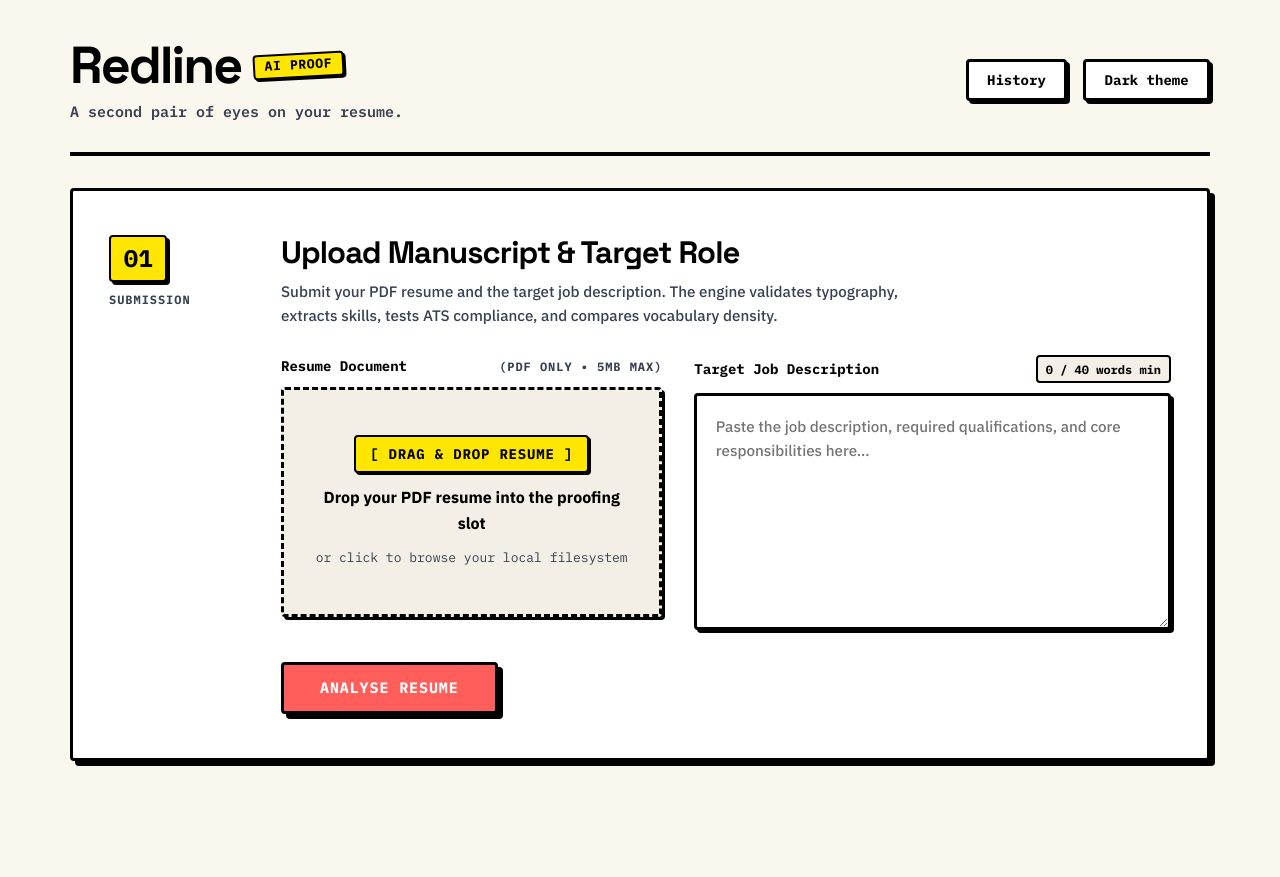
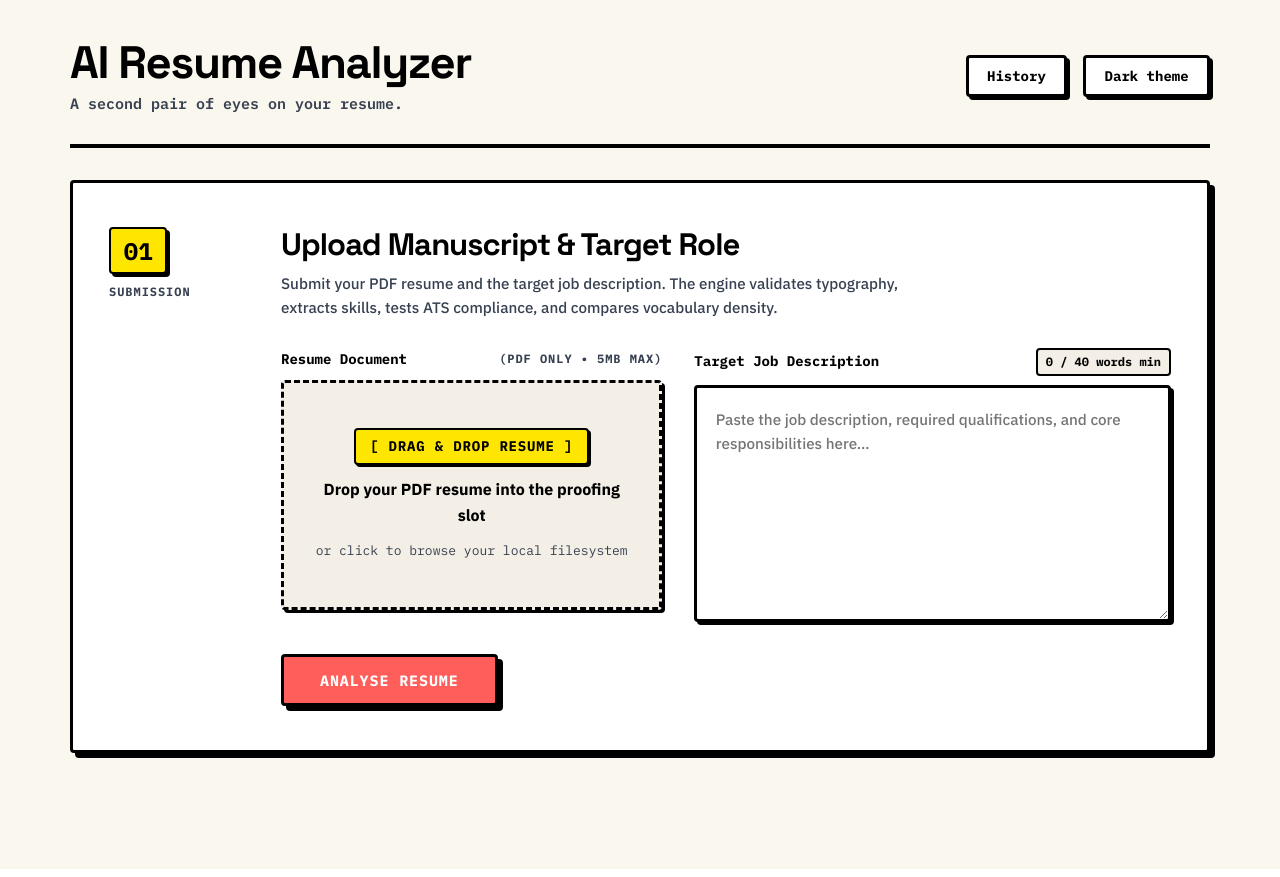
Before and after one commit to Raktik31/ai-resume-analyzer, a Flask app: page / in a window 1280 px wide. Run offline with Flask 3, Linux system fonts and the light colour scheme.

Commit message:
feat: rename to AI Resume Analyzer and fix coverage bars UI

```diff
--- a/static/css/style.css
+++ b/static/css/style.css
@@ -36,6 +36,15 @@
   --accent-purple: #C084FC;    /* Electric Lavender */
   --danger: #FF4D4D;           /* Alert Red (Missing / Critical) */
   --warning: #FBBF24;          /* Vivid Amber (Warning) */
+
+  /* Palette Status Variables */
+  --good: #2F6B4F;
+  --warn: #A27B1E;
+  --bad: #A63A2B;
+  --rule: #CFC8B6;
+  --badge-pass: var(--accent-green);
+  --badge-warn: var(--accent-yellow);
+  --badge-fail: var(--primary);
 
   /* Typography */
   --font-display: "Space Grotesk", "IBM Plex Sans", -apple-system, sans-serif;
@@ -179,29 +197,12 @@ a:focus-visible, button:focus-visible, input:focus-visible, textarea:focus-visib
 }
 
 .masthead-title {
-  font-size: clamp(2.25rem, 1.8rem + 2vw, 3.25rem);
+  font-size: clamp(1.85rem, 1.4rem + 1.8vw, 3rem);
   font-weight: 800;
-  letter-spacing: -0.04em;
+  letter-spacing: -0.03em;
+  line-height: 1.15;
   color: var(--text);
-  display: inline-flex;
-  align-items: center;
-  gap: 0.75rem;
-}
-
-.masthead-title::after {
-  content: "AI PROOF";
-  font-family: var(--font-mono);
-  font-size: 0.8125rem;
-  font-weight: 800;
-  padding: 0.2rem 0.6rem;
-  background-color: var(--accent-yellow);
-  color: #000000;
-  border: var(--border-thin);
-  box-shadow: 2px 2px 0px var(--border-color);
-  border-radius: var(--radius);
-  letter-spacing: 0.05em;
-  transform: rotate(-3deg);
-  vertical-align: middle;
+  margin: 0;
 }
 
 .masthead-tagline {
--- a/static/js/app.js
+++ b/static/js/app.js
@@ -1,5 +1,5 @@
 /**
- * Redline - Core Frontend Application Controller
+ * AI Resume Analyzer - Core Frontend Application Controller
  * Handles file drop, live validation, asynchronous analysis, Chart.js visualization,
  * theme management, and rendering of all manuscript sections.
  */
@@ -22,19 +22,21 @@ const PROGRESS_PHRASES = [
 ];
 
 // Document Ready
+if (typeof document !== "undefined") {
   document.addEventListener("DOMContentLoaded", () => {
     initTheme();
     initFormInteractions();
     initHistoryControls();
     initReportControls();
   });
+}
 
 /* --------------------------------------------------------------------------
    Theme Management (Light / Dark Mode, respects prefers-color-scheme)
    -------------------------------------------------------------------------- */
 function initTheme() {
   const themeToggle = document.getElementById("theme-toggle");
-  const storedTheme = localStorage.getItem("redline_theme");
+  const storedTheme = localStorage.getItem("ai-resume-analyzer-theme");
   const prefersDark = window.matchMedia("(prefers-color-scheme: dark)").matches;
 
   const currentTheme = storedTheme || (prefersDark ? "dark" : "light");
@@ -46,7 +48,7 @@ function initTheme() {
       const active = document.documentElement.getAttribute("data-theme");
       const next = active === "dark" ? "light" : "dark";
       document.documentElement.setAttribute("data-theme", next);
-      localStorage.setItem("redline_theme", next);
+      localStorage.setItem("ai-resume-analyzer-theme", next);
       updateThemeButtonLabel(next);
       // Re-render chart if active so palette updates
       if (currentAnalysisData && currentAnalysisData.match) {
@@ -57,7 +59,7 @@ function initTheme() {
 
   // Listen for system OS changes if user hasn't explicitly set preference
   window.matchMedia("(prefers-color-scheme: dark)").addEventListener("change", (e) => {
-    if (!localStorage.getItem("redline_theme")) {
+    if (!localStorage.getItem("ai-resume-analyzer-theme")) {
       const next = e.matches ? "dark" : "light";
       document.documentElement.setAttribute("data-theme", next);
       updateThemeButtonLabel(next);
@@ -159,7 +161,7 @@ function initFormInteractions() {
 
     // Client-side MIME validation (if reported by browser)
     if (file.type && file.type !== "application/pdf" && file.type !== "application/x-pdf") {
-      showStatusMessage(`Invalid file type (${file.type}). Redline only accepts PDF documents.`, "error");
+      showStatusMessage(`Invalid file type (${file.type}). AI Resume Analyzer only accepts PDF documents.`, "error");
       fileInput.value = "";
       return;
     }
@@ -382,18 +384,28 @@ function renderSkillsSection(skills) {
   if (barsContainer && skills.coverage_by_category) {
     barsContainer.innerHTML = "";
     Object.entries(skills.coverage_by_category).forEach(([category, data]) => {
+      const total = Number(data.jd_count) || 0;
+      const resumeCount = Number(data.resume_count) || 0;
+
       // Only display categories relevant to the JD or resume
-      if (data.jd_count > 0 || data.resume_count > 0) {
+      if (total > 0 || resumeCount > 0) {
         const row = document.createElement("div");
         row.className = "bar-row";
 
-        const pct = Math.round(data.ratio * 100);
+        const matched = Number(data.matched_count) || 0;
+        const cov = computeBarCoverage(matched, total, category);
+
         row.innerHTML = `
-          <div class="bar-label">${escapeHtml(category)}</div>
-          <div class="thin-track">
-            <div class="thin-fill" style="width: ${pct}%;"></div>
+          <div class="bar-label" title="${escapeHtml(category)}">${escapeHtml(category)}</div>
+          <div class="thin-track ${cov.stateClass}"
+               role="progressbar"
+               aria-valuenow="${cov.ariaValueNow}"
+               aria-valuemin="0"
+               aria-valuemax="100"
+               aria-label="${escapeHtml(cov.ariaLabel)}">
+            <div class="thin-fill ${cov.stateClass}" style="width: ${cov.widthPct}%; background-color: ${cov.colorVar};"></div>
           </div>
-          <div class="bar-val">${data.matched_count}/${data.jd_count || data.resume_count}</div>
+          <div class="bar-val ${cov.stateClass}">${cov.countText}</div>
         `;
         barsContainer.appendChild(row);
       }
@@ -404,23 +416,110 @@ function renderSkillsSection(skills) {
   renderCategoryChart(skills.coverage_by_category);
 }
 
-// Exactly one Chart.js visual (Neobrutalist horizontal bars with bold borders)
+/**
+ * Compute progress bar coverage attributes and styles.
+ *
+ * Requirements:
+ * - matched / total * 100
+ * - If total is 0: show empty bar (0% width) and count "n/a", never 100%
+ * - Colors: 0% = --bad, under 50% = --warn, 50% and over = --good
+ * - Minimum visible tick only if matched > 0 and width would be under 3%
+ * - ARIA attributes: role="progressbar", aria-valuenow, aria-valuemin="0", aria-valuemax="100",
+ *   and aria-label like "Core Concepts: 0 of 2 skills matched"
+ */
+function computeBarCoverage(matched, total, categoryName) {
+  const m = Number(matched) || 0;
+  const t = Number(total) || 0;
+
+  if (t <= 0) {
+    return {
+      ratio: 0,
+      pct: 0,
+      widthPct: 0,
+      countText: "n/a",
+      stateClass: "state-na",
+      colorVar: "var(--text-muted)",
+      ariaValueNow: 0,
+      ariaLabel: `${categoryName}: n/a (0 skills required)`
+    };
+  }
+
+  const rawRatio = m / t;
+  const pct = Math.round(rawRatio * 100);
+  let widthPct = rawRatio * 100;
+
+  // Add a minimum visible tick only if matched > 0 and width would be under 3%
+  if (m > 0 && widthPct > 0 && widthPct < 3) {
+    widthPct = 3;
+  }
+  widthPct = Math.max(0, Math.min(100, widthPct));
+
+  let stateClass = "state-good";
+  let colorVar = "var(--good)";
+
+  if (pct === 0) {
+    stateClass = "state-bad";
+    colorVar = "var(--bad)";
+  } else if (pct < 50) {
+    stateClass = "state-warn";
+    colorVar = "var(--warn)";
+  } else {
+    stateClass = "state-good";
+    colorVar = "var(--good)";
+  }
+
+  return {
+    ratio: rawRatio,
+    pct: pct,
+    widthPct: widthPct,
+    countText: `${m}/${t}`,
+    stateClass: stateClass,
+    colorVar: colorVar,
+    ariaValueNow: pct,
+    ariaLabel: `${categoryName}: ${m} of ${t} skills matched`
+  };
+}
+
+if (typeof window !== "undefined") {
+  window.computeBarCoverage = computeBarCoverage;
+}
+
+// Exactly one Chart.js visual (Horizontal flat bars matching the category bars)
 function renderCategoryChart(categoryData) {
   const canvas = document.getElementById("category-chart");
   if (!canvas || !window.Chart || !categoryData) return;
 
   const isDark = document.documentElement.getAttribute("data-theme") === "dark";
   const textColor = isDark ? "#FFFFFF" : "#000000";
-  const barBg = isDark ? "#4ADE80" : "#A3E635";
+  const gridColor = isDark ? "#282830" : "#E2DDD2";
   const barBorder = isDark ? "#FFFFFF" : "#000000";
-  const gridColor = isDark ? "#282830" : "#E2DDD2";
+
+  // Existing palette colors: 0% = --bad, under 50% = --warn, 50%+ = --good
+  const colorBad = isDark ? "#E07A6B" : "#A63A2B";
+  const colorWarn = isDark ? "#D9B24C" : "#A27B1E";
+  const colorGood = isDark ? "#6FBF9A" : "#2F6B4F";
 
   const categories = Object.keys(categoryData).filter(c => {
     const d = categoryData[c];
-    return d.jd_count > 0 || d.resume_count > 0;
+    return (Number(d.jd_count) || 0) > 0 || (Number(d.resume_count) || 0) > 0;
   });
 
-  const ratios = categories.map(c => Math.round(categoryData[c].ratio * 100));
+  const computedItems = categories.map(cat => {
+    const d = categoryData[cat];
+    const total = Number(d.jd_count) || 0;
+    const matched = Number(d.matched_count) || 0;
+    return {
+      category: cat,
+      ...computeBarCoverage(matched, total, cat)
+    };
+  });
+
+  const ratios = computedItems.map(item => item.pct);
+  const barColors = computedItems.map(item => {
+    if (item.countText === "n/a" || item.pct === 0) return colorBad;
+    if (item.pct < 50) return colorWarn;
+    return colorGood;
+  });
 
   if (categoryChartInstance) {
     categoryChartInstance.destroy();
@@ -434,11 +533,11 @@ function renderCategoryChart(categoryData) {
       datasets: [{
         label: "Skill Coverage (%)",
         data: ratios,
-        backgroundColor: barBg,
+        backgroundColor: barColors,
         borderColor: barBorder,
-        borderWidth: 2.5,
+        borderWidth: 1.5,
         borderRadius: 2,
-        barThickness: 16,
+        barThickness: 14,
       }]
     },
     options: {
@@ -458,7 +557,13 @@ function renderCategoryChart(categoryData) {
           padding: 10,
           cornerRadius: 3,
           callbacks: {
-            label: (ctx) => `  Coverage: ${ctx.raw}%`
+            label: (ctx) => {
+              const item = computedItems[ctx.dataIndex];
+              if (item.countText === "n/a") {
+                return `  Coverage: n/a (0 required in job description)`;
+              }
+              return `  Coverage: ${item.pct}% (${item.countText} matched)`;
+            }
           }
         }
       },
@@ -468,7 +573,7 @@ function renderCategoryChart(categoryData) {
           max: 100,
           grid: {
             color: gridColor,
-            lineWidth: 1.5,
+            lineWidth: 1,
             drawBorder: true,
           },
           ticks: {
@@ -802,3 +907,5 @@ function escapeHtml(str) {
 function escapeRegExp(string) {
   return string.replace(/[.*+?^${}()|[\]\\]/g, "\\$&");
 }
+
+export { computeBarCoverage };
--- a/static/js/history.js
+++ b/static/js/history.js
@@ -1,9 +1,9 @@
 /**
- * Redline - Analysis History Manager (localStorage)
+ * AI Resume Analyzer - Analysis History Manager (localStorage)
  * Saves analysis results (never resume file/PDF), enables viewing, restoring, and deleting history.
  */
 
-const HISTORY_STORAGE_KEY = "redline_analysis_history";
+const HISTORY_STORAGE_KEY = "ai-resume-analyzer-history";
 const MAX_HISTORY_ITEMS = 25;
 
 export function getHistory() {
@@ -21,7 +21,7 @@ export function saveToHistory(analysisResult) {
 
   const history = getHistory();
   const newItem = {
-    id: "redline_" + Date.now(),
+    id: "analyzer_" + Date.now(),
     timestamp: analysisResult.timestamp || new Date().toISOString(),
     filename: analysisResult.metadata?.filename || "Resume",
     score: analysisResult.match?.overall_score ?? 0,
--- a/static/js/report.js
+++ b/static/js/report.js
@@ -1,5 +1,5 @@
 /**
- * Redline - Editorial Report Generator & Export Utilities
+ * AI Resume Analyzer - Editorial Report Generator & Export Utilities
  * Produces structured Markdown / Plain Text proofing desk reports and triggers print.
  */
 
@@ -16,7 +16,7 @@ export function buildMarkdownReport(data) {
   const improver = data.improvement_assistant || {};
   const ai = data.ai_suggestions || {};
 
-  let md = `# REDLINE EDITORIAL PROOFING REPORT
+  let md = `# AI RESUME ANALYZER EDITORIAL REPORT
 ================================================================================
 Document: ${filename}
 Generated: ${dateStr}
@@ -82,7 +82,7 @@ Suggested Tailored Professional Summary:
 ${ai.tailored_professional_summary || "N/A"}
 
 ================================================================================
-Report produced by Redline - A second pair of eyes on your resume.
+Report produced by AI Resume Analyzer - A second pair of eyes on your resume.
 `;
 
   return md;
@@ -90,7 +90,7 @@ Report produced by Redline - A second pair of eyes on your resume.
 
 export function downloadReport(data) {
   const content = buildMarkdownReport(data);
-  const filename = (data.metadata?.filename?.replace(/\.pdf$/i, "") || "resume") + "_redline_report.md";
+  const filename = (data.metadata?.filename?.replace(/\.pdf$/i, "") || "resume") + "_ai_resume_analyzer_report.md";
 
   const blob = new Blob([content], { type: "text/markdown;charset=utf-8" });
   const url = URL.createObjectURL(blob);
--- a/templates/index.html
+++ b/templates/index.html
@@ -3,8 +3,10 @@
 <head>
   <meta charset="UTF-8">
   <meta name="viewport" content="width=device-width, initial-scale=1.0">
-  <meta name="description" content="Redline - An editorial AI resume analyzer and proofing desk. Scored against job descriptions using TF-IDF matching, ATS readiness auditing, and Gemini AI.">
-  <title>Redline — A second pair of eyes on your resume</title>
+  <meta name="title" content="AI Resume Analyzer — A second pair of eyes on your resume">
+  <meta name="description" content="AI Resume Analyzer - An editorial AI resume analyzer and proofing desk. Scored against job descriptions using TF-IDF matching, ATS readiness auditing, and Gemini AI.">
+  <meta property="og:title" content="AI Resume Analyzer — A second pair of eyes on your resume">
+  <title>AI Resume Analyzer — A second pair of eyes on your resume</title>
 
   <!-- Google Fonts: Space Grotesk (Brutalist Display), IBM Plex Sans, IBM Plex Mono -->
   <link rel="preconnect" href="https://fonts.googleapis.com">
@@ -14,7 +16,7 @@
   <!-- Chart.js CDN (Single visual) -->
   <script src="https://cdn.jsdelivr.net/npm/chart.js@4.4.2/dist/chart.umd.min.js"></script>
 
-  <!-- Redline Stylesheet -->
+  <!-- AI Resume Analyzer Stylesheet -->
   <link rel="stylesheet" href="{{ url_for('static', filename='css/style.css') }}">
 </head>
 <body>
@@ -23,7 +25,7 @@
     <!-- Masthead -->
     <header class="masthead">
       <div class="masthead-brand">
-        <h1 class="masthead-title">Redline</h1>
+        <h1 class="masthead-title">AI Resume Analyzer</h1>
         <p class="masthead-tagline">A second pair of eyes on your resume.</p>
       </div>
       <nav class="masthead-controls" aria-label="Editor controls">
@@ -257,8 +259,7 @@
     <!-- Footer Ribbon -->
     <footer id="footer-ribbon" class="footer-ribbon" style="display: none;">
       <div class="footer-brand">
-        <span style="font-family: var(--font-serif); font-size: 1.25rem; font-weight: 600;">Redline</span>
-        <span style="font-family: var(--font-mono); font-size: 0.75rem; color: var(--ink-2); margin-left: 0.5rem;">GDG BPPIMT Edition</span>
+        <span style="font-family: var(--font-serif); font-size: 1.25rem; font-weight: 600;">AI Resume Analyzer</span>
       </div>
       <div class="footer-actions">
         <button id="download-report-btn" class="btn-ghost" type="button">Download Report (.md)</button>
```
Also changed, not shown: other parts of static/css/style.css (+101 -24 lines). Lines whose indentation alone changed are shown as unchanged.
